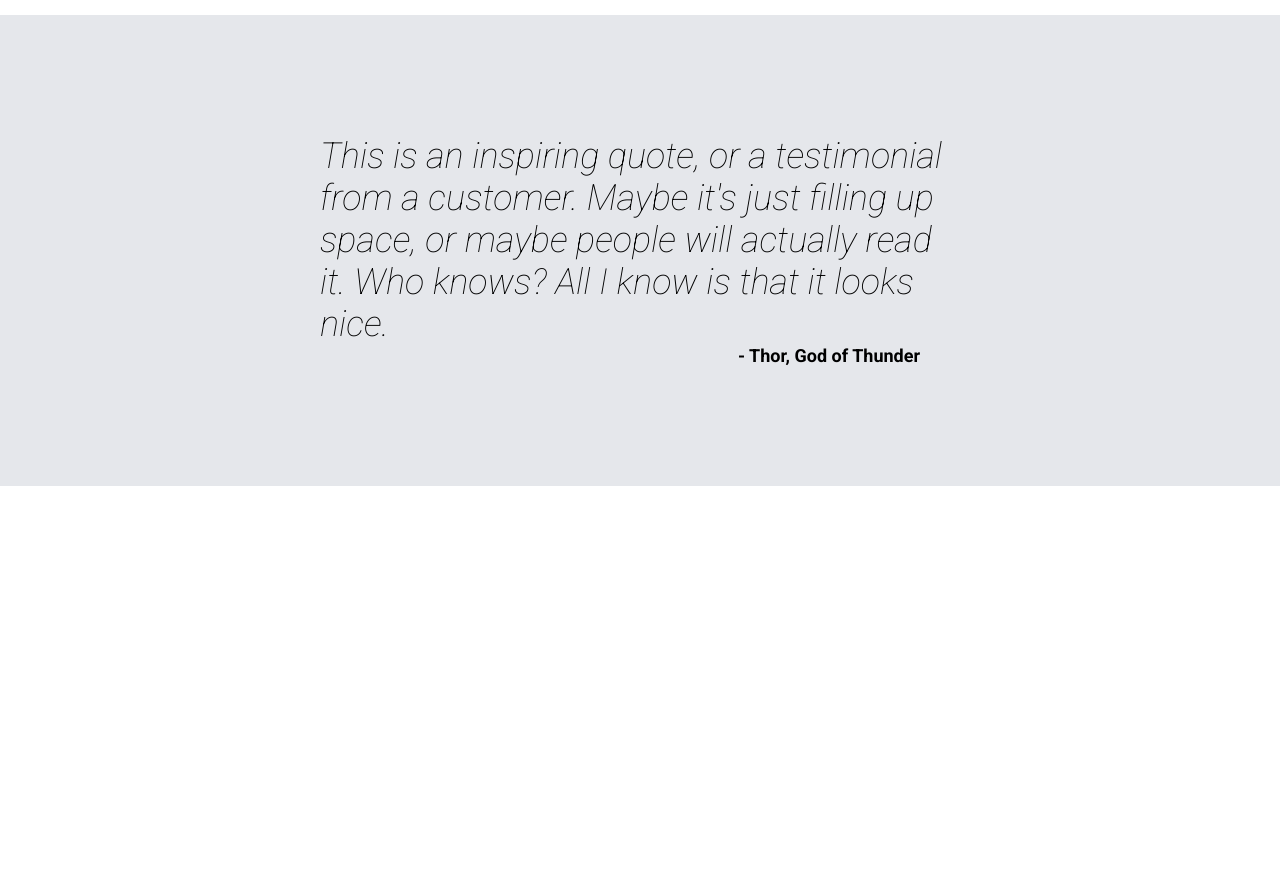
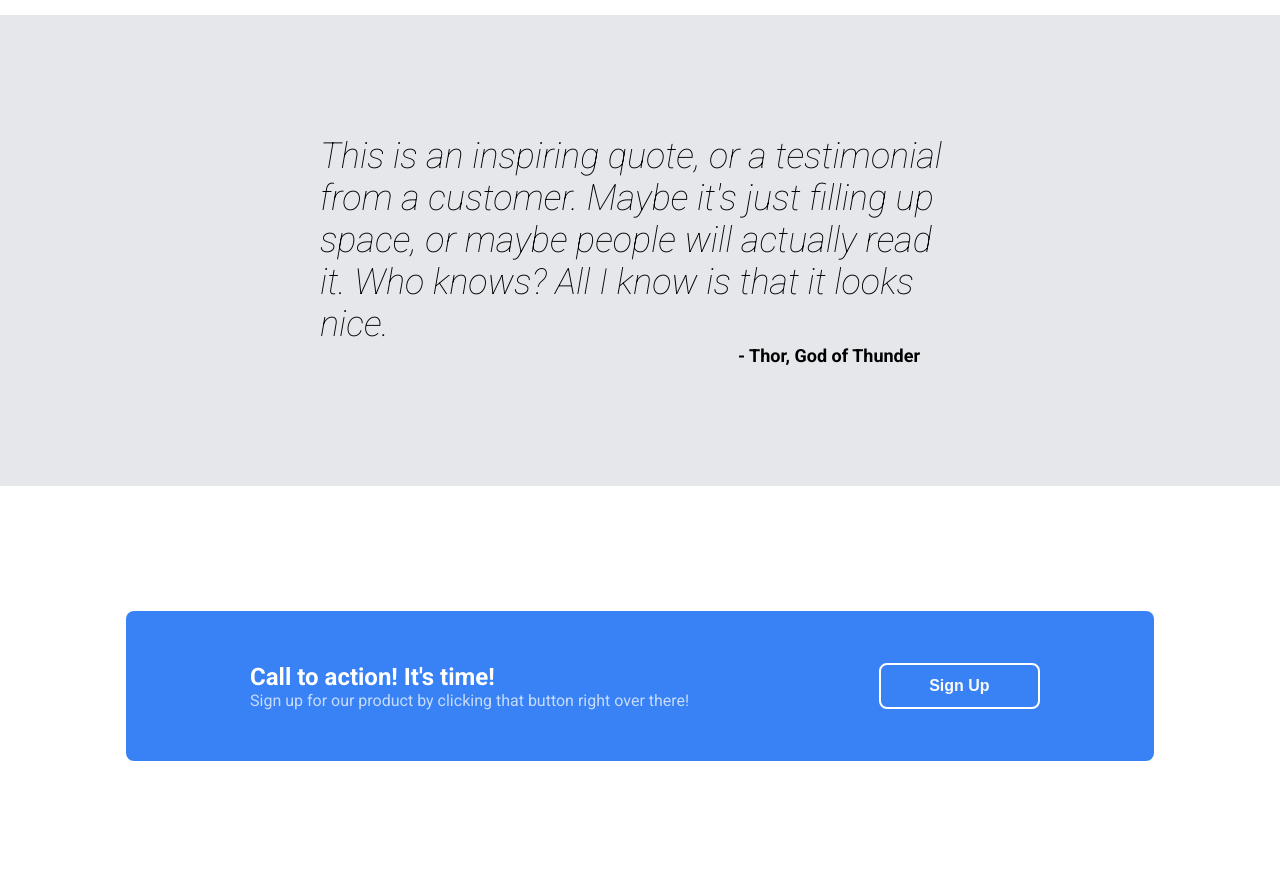
Before and after one commit to megravity/odin-landing-page, a plain HTML site: page index.html in a window 1280 px wide. Shown: the part 1187-2073 px from the top of the page. Before the commit the page ends 1673 px from the top, so only its background shows below. Drawn offline with Linux system fonts and the light colour scheme.

Commit message:
Add call to action

```diff
--- a/index.html
+++ b/index.html
@@ -68,5 +68,14 @@
             <div class="quote-author">- Thor, God of Thunder</div>
         </quote-content>
     </div>
+    <div class="call">
+        <div class="call-bg">
+            <div class="call-text">
+                <div class="call-title">Call to action! It's time!</div>
+                <div class="call-subtext">Sign up for our product by clicking that button right over there!</div>
+            </div>
+            <button>Sign Up</button>
+        </div>
+    </div>
 </body>
 </html>
--- a/style.css
+++ b/style.css
@@ -13,7 +13,7 @@ h1 {
     font-weight: 900;
 }
 
-button {
+.hero-left button {
     padding: 12px 48px;
     background-color: #3882f6;
     color: #F9FAF8;
@@ -118,7 +118,6 @@ ul {
 .info-card {
     display: flex;
     flex-direction: column;
-    /* flex: 0 1 auto; */
     width: 160px;
 }
 
@@ -170,3 +169,49 @@ ul {
     font-weight: 100;
     font-style: italic;
 }
+
+.call {
+    display: flex;
+    justify-content: center;
+    align-items: center;
+    height: 400px;
+}
+
+.call-text {
+    display: flex;
+    flex-direction: column;
+    justify-content: center;
+    margin-left: 60px;
+}
+
+.call-bg {
+    height: 150px;
+    width: 900px;
+    background-color: #3882f6;
+    display: flex;
+    border-radius: 8px;
+    padding: 0px 64px;
+}
+
+.call-bg button {
+    align-self: center;
+    margin-left: 190px;
+    padding: 12px 48px;
+    background-color: #3882f6;
+    color: #F9FAF8;
+    font-size: 16px;
+    font-weight: 600;
+    border-radius: 8px;
+    border: 2px solid white;
+    text-align: center;
+}
+
+.call-subtext {
+    color: rgba(255, 255, 255, 0.712);
+}
+
+.call-title {
+    font-size: 24px;
+    font-weight: 600;
+    color: white;
+}
```
